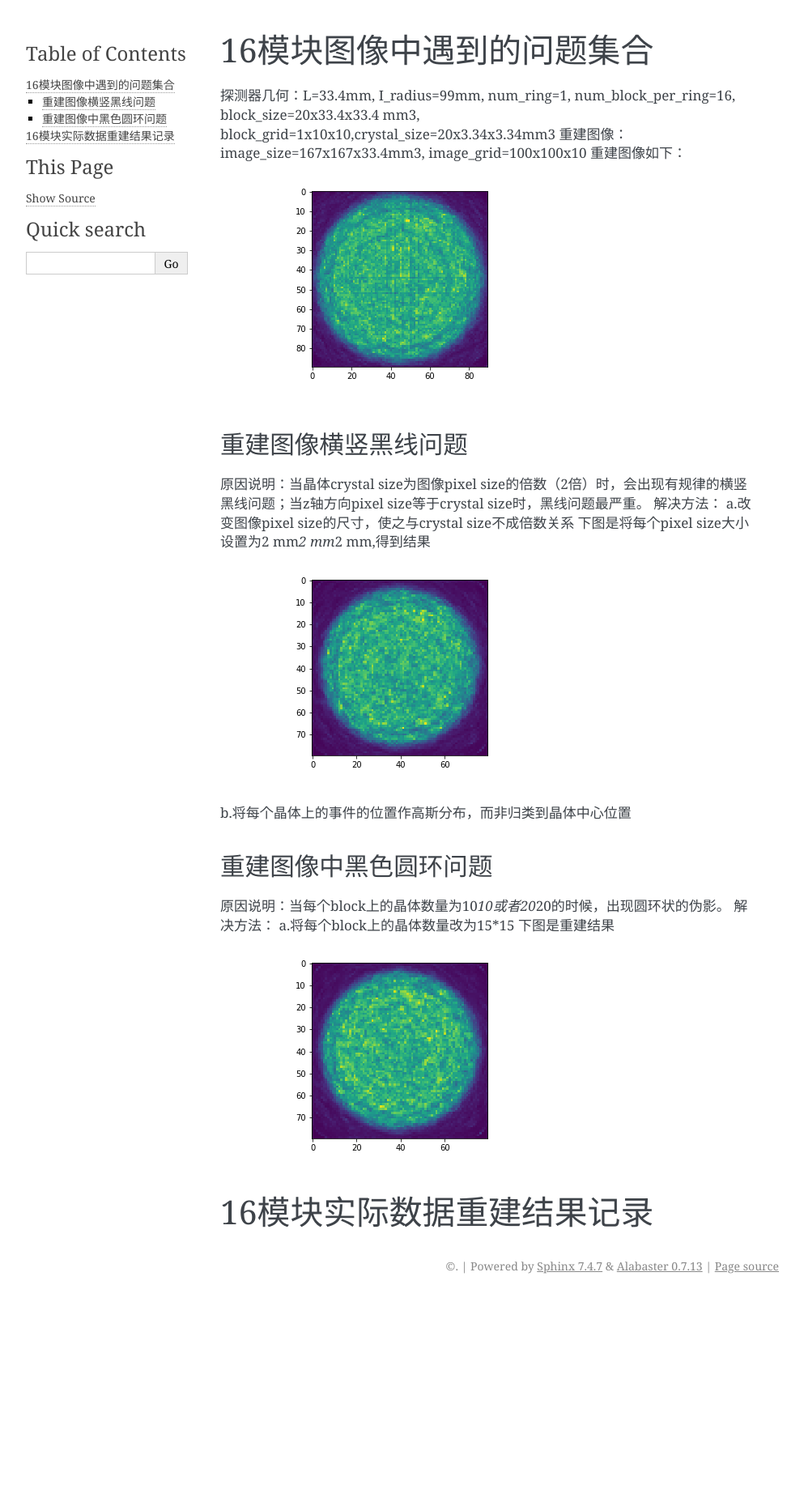
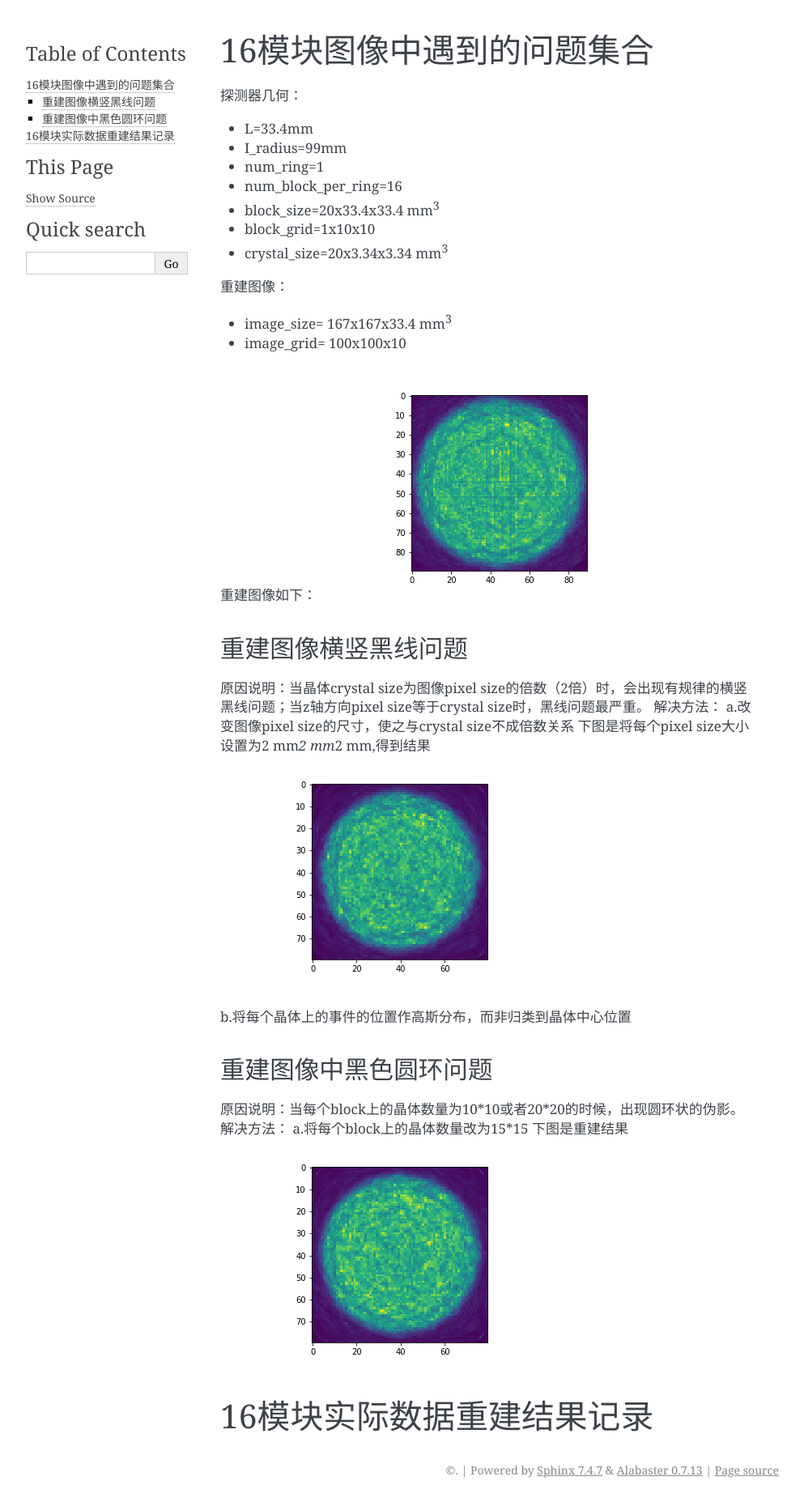
Before and after one commit to bill52547/PitechDocs, a Sphinx documentation site: the page built from docs/report/16module.md, in a window 1280 px wide. Shown: the whole page at 81% size, without its empty margins (148-1141 px from the left). Built offline with Sphinx 7.4.7, drawn with Linux system fonts in a browser that asks for light colours; before the commit the page ends 1603 px from its top, so only the background shows below that.

Commit message:
enhance brian16 report (#7)
* add bullet list and sup units

* fix mul

```diff
--- a/docs/report/16module.md
+++ b/docs/report/16module.md
@@ -1,6 +1,19 @@
 # 16模块图像中遇到的问题集合
-探测器几何：L=33.4mm, I_radius=99mm, num_ring=1, num_block_per_ring=16, block_size=20x33.4x33.4 mm3, block_grid=1x10x10,crystal_size=20x3.34x3.34mm3
-重建图像：image_size=167x167x33.4mm3, image_grid=100x100x10
+探测器几何：
+
+* L=33.4mm
+* I_radius=99mm
+* num_ring=1
+* num_block_per_ring=16
+* block_size=20x33.4x33.4 mm<sup>3</sup>
+* block_grid=1x10x10
+* crystal_size=20x3.34x3.34 mm<sup>3</sup>
+
+重建图像：
+
+* image_size= 167x167x33.4 mm<sup>3</sup>
+* image_grid= 100x100x10
+
 重建图像如下：
 ![avatar](../picture/16module_with_problems.png)
 
@@ -16,7 +29,7 @@
 
 
 ## 重建图像中黑色圆环问题
-原因说明：当每个block上的晶体数量为10*10或者20*20的时候，出现圆环状的伪影。
+原因说明：当每个block上的晶体数量为10\*10或者20\*20的时候，出现圆环状的伪影。
 解决方法：
 a.将每个block上的晶体数量改为15*15
 下图是重建结果
```
